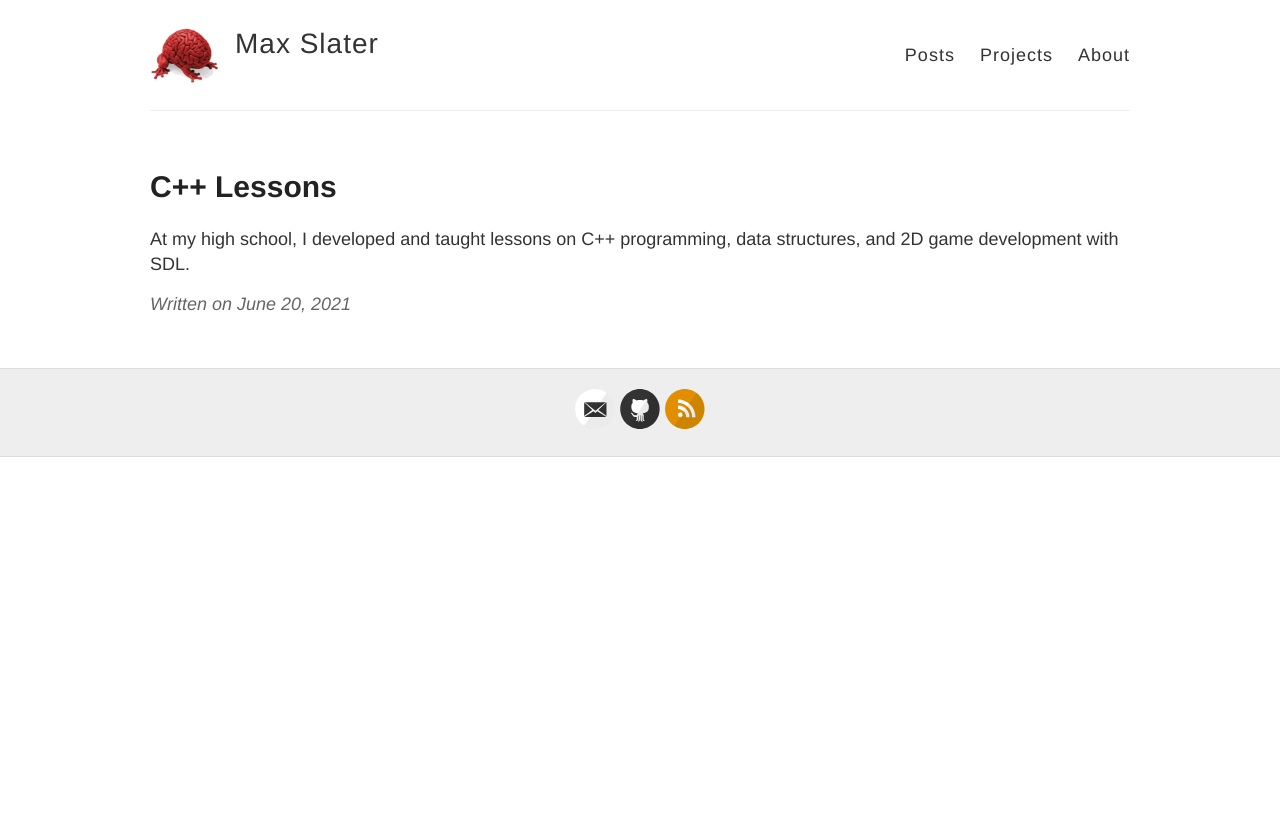
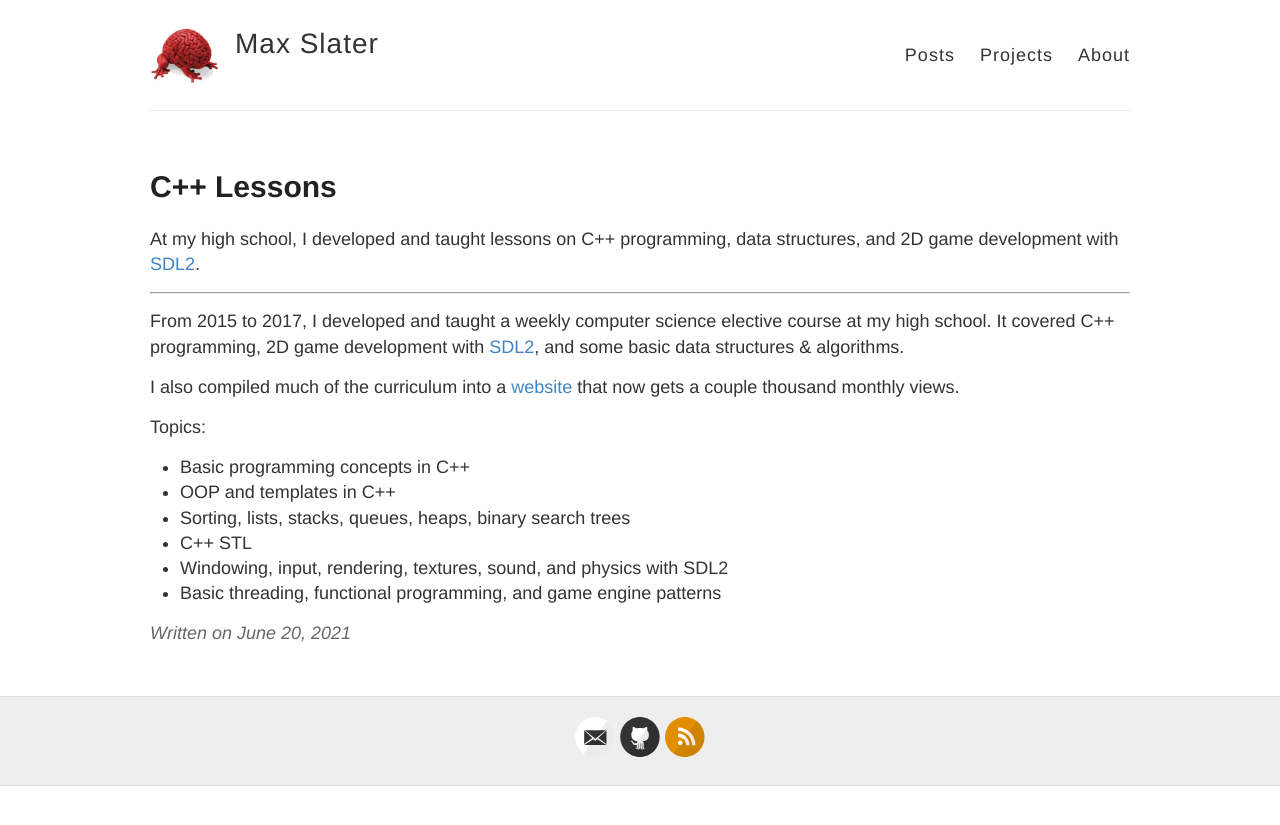
Before and after one commit to TheNumbat/thenumbat.github.io, a Jekyll site: the page built from projects/_posts/2021-06-20-Elective.md, in a window 1280 px wide. Shown: the top 825 px of the page. Built offline with Jekyll 4.4.1, drawn with Linux system fonts in a browser that asks for light colours.

```diff
--- a/projects/_posts/2021-06-20-Elective.md
+++ b/projects/_posts/2021-06-20-Elective.md
@@ -6,6 +6,20 @@ active: false
 website: https://thenumbat.github.io/cpp-course/
 ---
 
-At my high school, I developed and taught lessons on C++ programming, data structures, and 2D game development with SDL.
+At my high school, I developed and taught lessons on C++ programming, data structures, and 2D game development with [SDL2](https://www.libsdl.org/).
 
 <!--end_excerpt-->
+
+---
+
+From 2015 to 2017, I developed and taught a weekly computer science elective course at my high school. It covered C++ programming, 2D game development with [SDL2](https://www.libsdl.org/), and some basic data structures & algorithms.
+
+I also compiled much of the curriculum into a [website](https://thenumbat.github.io/cpp-course/) that now gets a couple thousand monthly views.
+
+Topics:
+- Basic programming concepts in C++
+- OOP and templates in C++
+- Sorting, lists, stacks, queues, heaps, binary search trees
+- C++ STL
+- Windowing, input, rendering, textures, sound, and physics with SDL2
+- Basic threading, functional programming, and game engine patterns
```
Also changed, not shown: projects/_posts/2021-06-25-FCPW.md (+10 -1 lines).
